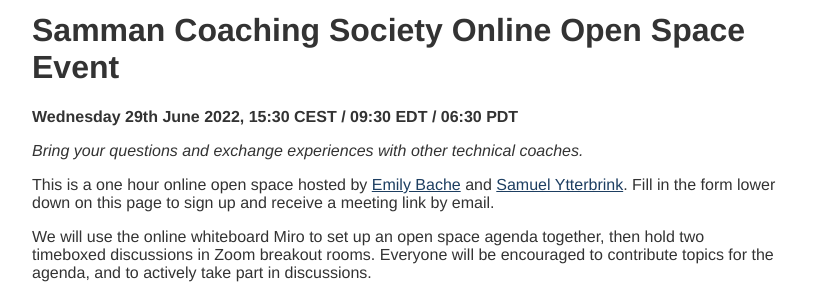
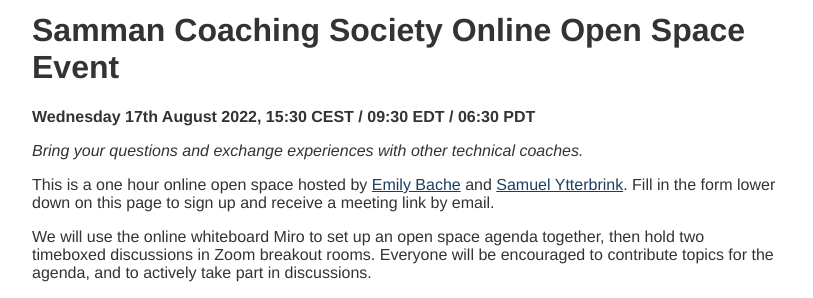
Before and after one commit to sammancoaching/website, a Jekyll site: the page built from society/events/open_space_2022-08-17.md, in a window 1280 px wide. Shown: the part 233-531 px from the top of the page, without its empty margins (233-1046 px from the left). Built offline with Jekyll 4.4.1, drawn with Linux system fonts in a browser that asks for light colours.

Commit message:
add page for next open space event

```diff
--- a/society/events/open_space_2022-06-29.md
+++ b/society/events/open_space_2022-08-17.md
@@ -5,7 +5,7 @@
 
 # Samman Coaching Society Online Open Space Event
 
-**Wednesday 29th June 2022, 15:30 CEST / 09:30 EDT / 06:30 PDT**
+**Wednesday 17th August 2022, 15:30 CEST / 09:30 EDT / 06:30 PDT**
 
 _Bring your questions and exchange experiences with other technical coaches._
 
```
Also changed, not shown: society/events/index.md (+1 -1 lines), society/events/open_space_signup_thankyou.md (+1 -1 lines), README.md.
